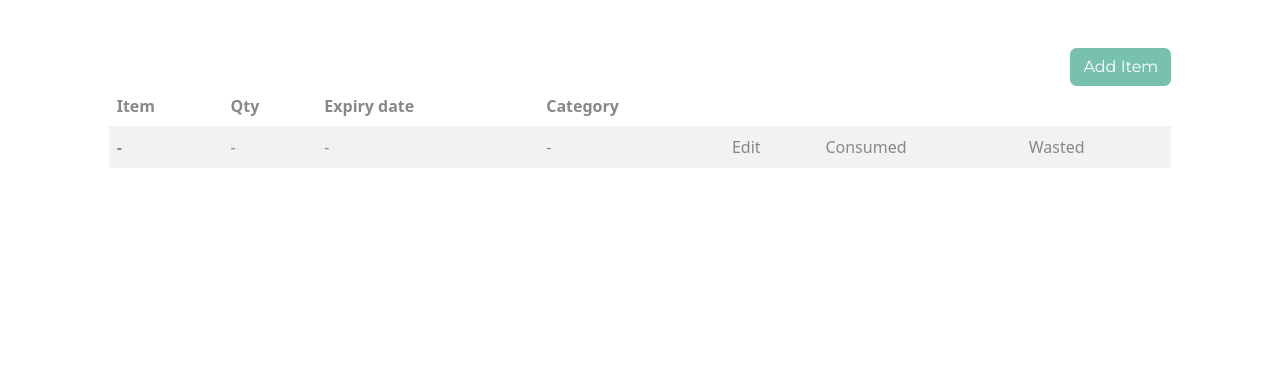
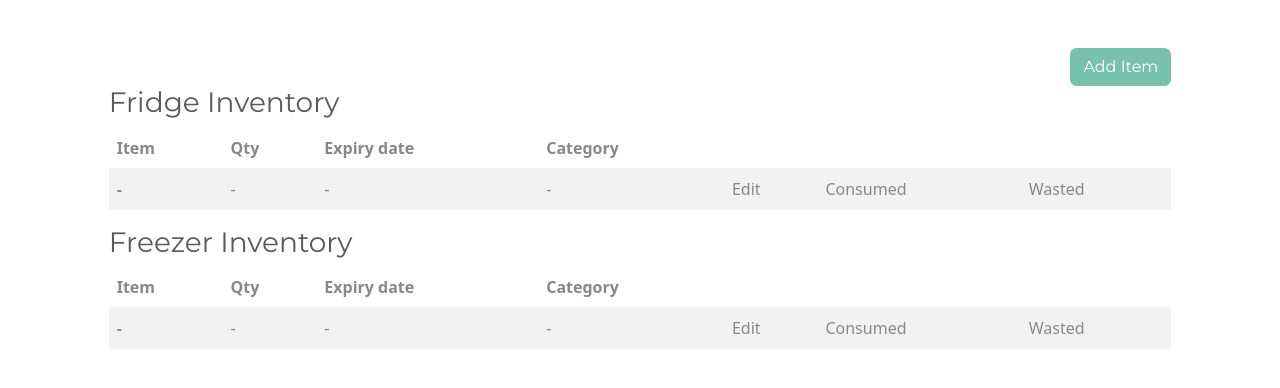
Before and after one commit to CrazyEggz/ci-fridge-pal, a Django app: page /dashboard/ in a window 1280 px wide. Shown: the part 56-444 px from the top of the page. Run offline with Django 4.2, Linux system fonts and the light colour scheme; data that the repository does not hold is empty; some libraries are stand-ins or nearby versions.

Commit message:
Update dashboard template to display fridge and freezer items in separate tables

```diff
--- a/dashboard/templates/dashboard/dashboard.html
+++ b/dashboard/templates/dashboard/dashboard.html
@@ -6,7 +6,8 @@
         <div class="d-flex justify-content-end">
             <a href="{% url 'add-item' %}" class="btn btn-primary">Add Item</a>
         </div>
-        <table class="table table-hover table-striped">
+        <table id="fridge-table" class="table table-hover table-striped">
+            <h3 class="fw-light">Fridge Inventory</h3>
             <thead>
                 <tr>
                     <th scope="col">Item</th>
@@ -21,6 +22,7 @@
             <tbody>
                 {% if items %}
                     {% for item in items %}
+                        {% if item.location == 0 %}
                         <tr>
                             <th scope="row">{{ item.name }}</th>
                             <td>{{ item.quantity }} {{ item.unit | default_if_none:'' }}</td>
@@ -30,6 +32,48 @@
                             <td>Consumed</td>
                             <td>Wasted</td>
                         </tr>
+                        {% endif %}
+                    {% endfor %}
+                {% else %}
+                <tr>
+                    <th scope="row">-</th>
+                    <td>-</td>
+                    <td>-</td>
+                    <td>-</td>
+                    <td>Edit</td>
+                    <td>Consumed</td>
+                    <td>Wasted</td>
+                </tr>
+                {% endif %}
+            </tbody>
+        </table>
+        <table id="freezer-table" class="table table-hover table-striped">
+            <h3 class="fw-light">Freezer Inventory</h3>
+            <thead>
+                <tr>
+                    <th scope="col">Item</th>
+                    <th scope="col">Qty</th>
+                    <th scope="col">Expiry date</th>
+                    <th scope="col">Category</th>
+                    <th scope="col"></th>
+                    <th scope="col"></th>
+                    <th scope="col"></th>
+                </tr>
+            </thead>
+            <tbody>
+                {% if items %}
+                    {% for item in items %}
+                        {% if item.location == 1 %}
+                        <tr>
+                            <th scope="row">{{ item.name }}</th>
+                            <td>{{ item.quantity }} {{ item.unit | default_if_none:'' }}</td>
+                            <td>{{ item.expiry_date }}</td>
+                            <td>{{ item.category }}</td>
+                            <td>Edit</td>
+                            <td>Consumed</td>
+                            <td>Wasted</td>
+                        </tr>
+                        {% endif %}
                     {% endfor %}
                 {% else %}
                 <tr>
```
Lines whose indentation alone changed are shown as unchanged.
